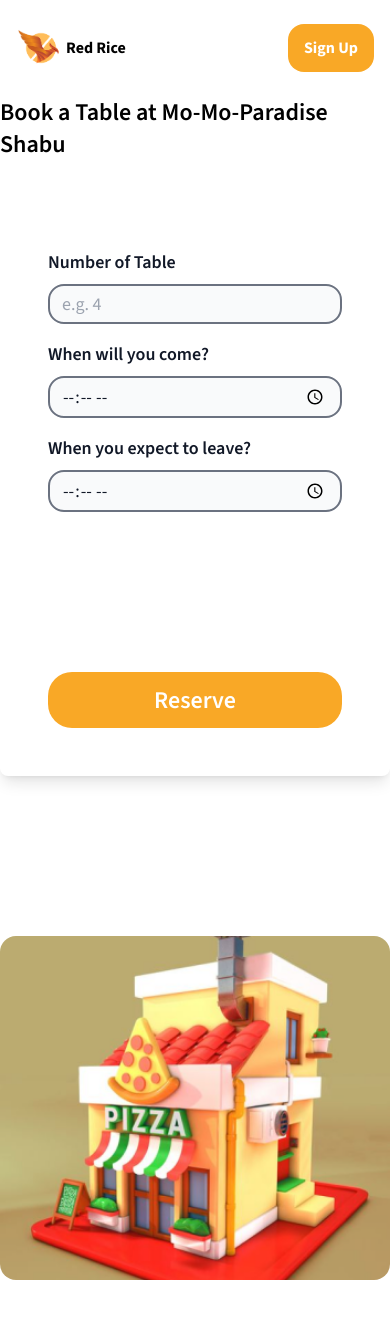
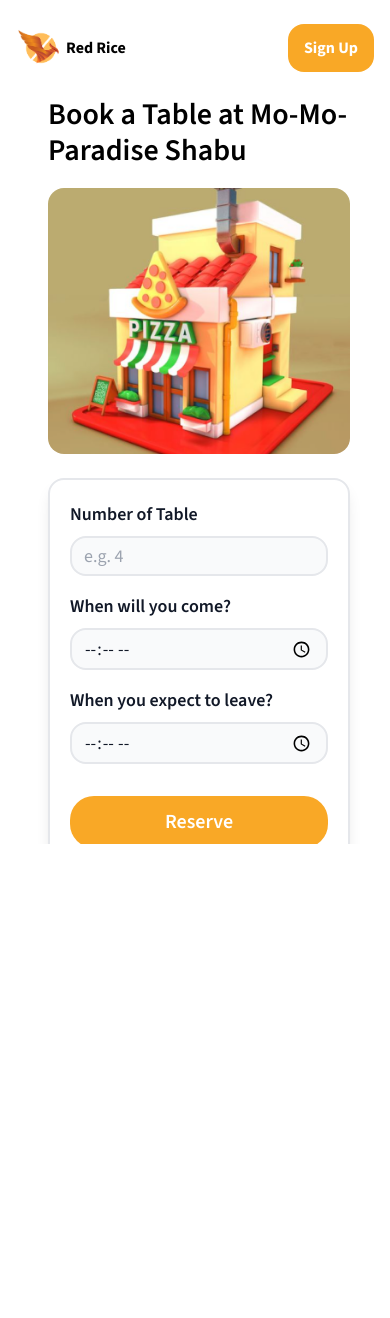
Before and after one commit to 2110503TACEDT66/swdevprac2-project-red-rice, a Next.js app: page /restaurant/reservation/create in a window 390 px wide. After the commit the page ends 844 px from the top, so only its background shows below. Built offline with nearby package versions, Linux system fonts and the light colour scheme; no server answers.

Commit message:
fix: responsive reserveation

```diff
--- a/src/app/restaurant/reservation/create/page.tsx
+++ b/src/app/restaurant/reservation/create/page.tsx
@@ -1,21 +1,28 @@
 import React from 'react';
 import { mockRestaurant } from '@/mock/restaurant';
 import Image from 'next/image';
-import Instagram from '/public/img/instagram.svg';
-import Twitter from '/public/img/twitter.svg';
-import { BiPhone } from 'react-icons/bi';
+import UploadImage from '@/components/UploadImage';
 
 const CreateReservationPage = () => {
     const restaurantData = mockRestaurant;
     return (
-        <div>
-            <header className="flex items-center">
-                <h2 className="font-semibold text-2xl">
-                    Book a Table at {restaurantData.name}
-                </h2>
-            </header>
-            <main className="py-10 flex justify-center lg:space-x-16 w-screen flex-wrap lg:flex-nowrap lg:px-44 space-y-40 lg:space-y-0">
-                <section className="mx-auto rounded-lg p-12 w-full lg:w-1/2 text-lg shadow-lg space-y-40">
+        <div className="pl-12 pr-10 w-full h-screen overflow-y-auto">
+            <h1 className="text-3xl md:text-4xl font-semibold">
+                Book a Table at {restaurantData.name}
+            </h1>
+
+            <main className="w-full lg:gap-10 flex flex-row items-center flex-wrap lg:flex-nowrap lg:h-[700px]">
+                <div className="w-full lg:w-1/2 flex justify-center mt-5 lg:mt-0">
+                    <Image
+                        src={restaurantData.image}
+                        alt={restaurantData.name}
+                        width={500}
+                        height={500}
+                        className="rounded-2xl object-cover"
+                    />
+                </div>
+
+                <div className="rounded-[1rem] p-5 md:p-10 w-full lg:w-1/2 text-lg shadow-lg border-2 mt-6 lg:mt-0 mb-6">
                     <div className="space-y-4">
                         <div>
                             <label
@@ -29,7 +36,7 @@ const CreateReservationPage = () => {
                                 id="tableNumber"
                                 name="tableNumber"
                                 placeholder="e.g. 4"
-                                className="bg-gray-50 border-2 font-light text-md border-gray-500 text-gray-900 rounded-2xl focus:ring-redrice-yellow focus:border-redrice-yellow block w-full lg:w-3/4 px-3 py-1"
+                                className="bg-gray-50 border-2 font-light text-md border-gray-200 text-gray-900 rounded-2xl focus:ring-redrice-yellow focus:border-redrice-yellow block w-full px-3 py-1"
                                 required
                             />
                         </div>
@@ -44,7 +51,7 @@ const CreateReservationPage = () => {
                                 type="time"
                                 id="arrivalTime"
                                 name="arrivalTime"
-                                className="bg-gray-50 border-2 font-light text-md border-gray-500 text-gray-900 rounded-2xl focus:ring-redrice-yellow focus:border-redrice-yellow block w-full lg:w-3/4 px-3 py-1"
+                                className="bg-gray-50 border-2 font-light text-md border-gray-200 text-gray-900 rounded-2xl focus:ring-redrice-yellow focus:border-redrice-yellow block w-full px-3 py-1"
                                 required
                             />
                         </div>
@@ -59,25 +66,17 @@ const CreateReservationPage = () => {
                                 type="time"
                                 id="leaveTime"
                                 name="leaveTime"
-                                className="bg-gray-50 border-2 font-light text-md border-gray-500 text-gray-900 rounded-2xl focus:ring-redrice-yellow focus:border-redrice-yellow block w-full lg:w-3/4 px-3 py-1"
+                                className="bg-gray-50 border-2 font-light text-md border-gray-200 text-gray-900 rounded-2xl focus:ring-redrice-yellow focus:border-redrice-yellow block w-full px-3 py-1"
                                 required
                             />
                         </div>
                     </div>
-                    <button className="bg-redrice-yellow px-5 py-3 text-white font-semibold rounded-3xl text-2xl w-full lg:w-3/4">
-                        Reserve
-                    </button>
-                </section>
-                <section className="w-full lg:w-1/2">
-                    <Image
-                        src={restaurantData.image}
-                        alt={restaurantData.name}
-                        width={384}
-                        height={384}
-                        layout="responsive"
-                        className="rounded-2xl"
-                    />
-                </section>
+                    <div className="flex justify-center">
+                        <button className="bg-redrice-yellow hover:bg-redrice-light-yellow px-5 py-3 text-white font-semibold rounded-3xl text-xl w-full lg:w-1/2 mt-8">
+                            Reserve
+                        </button>
+                    </div>
+                </div>
             </main>
         </div>
     );
```
